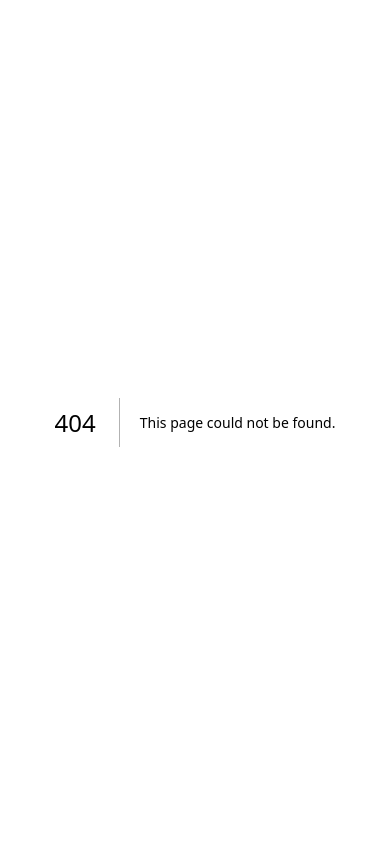
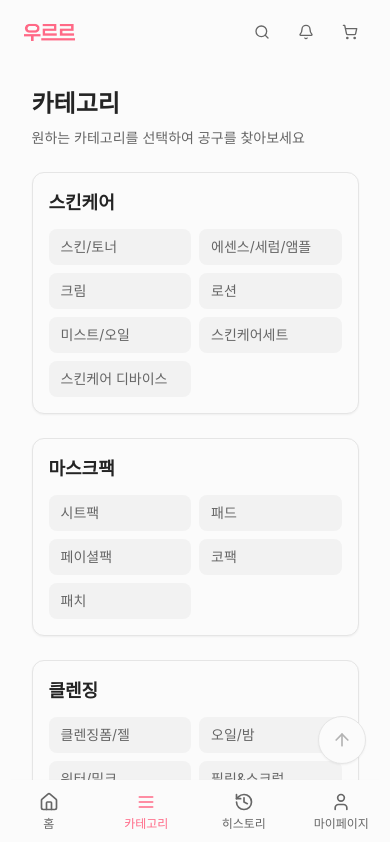
Before and after one commit to bamcodingdan/Ururu-Frontend, a Next.js app: page /category in a window 390 px wide. Before the commit this address had no page. Shown: the top 842 px of the page. Built offline with nearby package versions, Linux system fonts and the light colour scheme.

Commit message:
feat: 모바일 카테고리 페이지 추가

```diff
--- /dev/null
+++ b/src/app/category/layout.tsx
@@ -0,0 +1,26 @@
+import { Metadata } from 'next';
+
+export const metadata: Metadata = {
+  title: '카테고리',
+  description: '우르르에서 원하는 카테고리의 뷰티 상품을 찾아보세요.',
+  keywords: [
+    '카테고리',
+    '스킨케어',
+    '마스크팩',
+    '클렌징',
+    '메이크업',
+    '향수',
+    '헤어케어',
+    '바디케어',
+    '우르르',
+  ],
+  openGraph: {
+    title: '카테고리 | 우르르',
+    description: '우르르에서 원하는 카테고리의 뷰티 상품을 찾아보세요.',
+    type: 'website',
+  },
+};
+
+export default function CategoryLayout({ children }: { children: React.ReactNode }) {
+  return children;
+}
--- /dev/null
+++ b/src/app/category/page.tsx
@@ -0,0 +1,43 @@
+import { MinimalLayout } from '@/components/layout';
+import { categoryItems } from '@/data/categories';
+
+export default function CategoryPage() {
+  return (
+    <MinimalLayout>
+      <div className="container py-6">
+        {/* 헤더 */}
+        <div className="mb-6">
+          <h1 className="text-2xl font-semibold text-text-100">카테고리</h1>
+          <p className="mt-2 text-sm text-text-200">원하는 카테고리를 선택하여 공구를 찾아보세요</p>
+        </div>
+
+        {/* 카테고리 그리드 */}
+        <div className="grid grid-cols-1 gap-6 md:grid-cols-2 lg:grid-cols-3">
+          {categoryItems.map((category) => (
+            <div
+              key={category.title}
+              className="rounded-xl border border-bg-300 bg-bg-100 p-4 shadow-sm"
+            >
+              {/* 메인 카테고리 */}
+              <div className="mb-3">
+                <h2 className="text-lg font-semibold text-text-100">{category.title}</h2>
+              </div>
+
+              {/* 서브 카테고리 */}
+              <div className="grid grid-cols-2 gap-2">
+                {category.subItems.map((subItem) => (
+                  <div
+                    key={subItem.title}
+                    className="rounded-lg bg-bg-200 px-3 py-2 text-sm text-text-200"
+                  >
+                    {subItem.title}
+                  </div>
+                ))}
+              </div>
+            </div>
+          ))}
+        </div>
+      </div>
+    </MinimalLayout>
+  );
+}
--- a/src/components/layout/main-nav.tsx
+++ b/src/components/layout/main-nav.tsx
@@ -39,20 +39,18 @@ export function MainNav() {
                 <ul className="grid w-[600px] gap-3 p-4 md:w-[900px] md:grid-cols-3">
                   {categoryItems?.length > 0 ? (
                     categoryItems.map((item) => (
-                      <li key={item.href} className="space-y-2">
+                      <li key={item.title} className="space-y-2">
                         <div className="font-pretendard px-3 pt-3 text-sm font-medium leading-none text-text-200">
                           {item.title}
                         </div>
                         <div className="space-y-1">
                           {item.subItems.map((subItem) => (
-                            <NavigationMenuLink key={subItem.href} asChild>
-                              <Link
-                                href={subItem.href}
-                                className="font-pretendard block rounded px-3 py-1 text-xs font-normal text-text-200 transition-all hover:bg-bg-200 hover:font-medium hover:text-text-200"
-                              >
-                                {subItem.title}
-                              </Link>
-                            </NavigationMenuLink>
+                            <div
+                              key={subItem.title}
+                              className="font-pretendard block cursor-pointer rounded px-3 py-1 text-xs font-normal text-text-200 transition-all hover:bg-bg-200 hover:font-medium hover:text-text-100"
+                            >
+                              {subItem.title}
+                            </div>
                           ))}
                         </div>
                       </li>
--- /dev/null
+++ b/src/components/ui/index.ts
@@ -0,0 +1,27 @@
+export { Avatar, AvatarImage, AvatarFallback } from './avatar';
+export { Badge, badgeVariants } from './badge';
+export { Button, buttonVariants } from './button';
+export { Calendar, CalendarDayButton } from './calendar';
+export { Card, CardContent, CardDescription, CardFooter, CardHeader, CardTitle } from './card';
+export { Input } from './input';
+export {
+  NavigationMenu,
+  NavigationMenuContent,
+  NavigationMenuItem,
+  NavigationMenuLink,
+  NavigationMenuList,
+  NavigationMenuTrigger,
+  navigationMenuTriggerStyle,
+} from './navigation-menu';
+export { Popover, PopoverContent, PopoverTrigger, PopoverAnchor } from './popover';
+export { SelectableButton, SelectableButtonGroup } from './selectable-button';
+export { Separator } from './separator';
+export {
+  Sheet,
+  SheetContent,
+  SheetDescription,
+  SheetFooter,
+  SheetHeader,
+  SheetTitle,
+  SheetTrigger,
+} from './sheet';
--- a/src/data/categories.ts
+++ b/src/data/categories.ts
@@ -1,106 +1,92 @@
 export interface CategoryItem {
   title: string;
-  href: string;
   subItems: SubCategoryItem[];
 }
 
 export interface SubCategoryItem {
   title: string;
-  href: string;
 }
 
 export const categoryItems: CategoryItem[] = [
   {
     title: '스킨케어',
-    href: '/category/skincare',
     subItems: [
-      { title: '스킨/토너', href: '/category/skincare/skin-toner' },
-      { title: '에센스/세럼/앰플', href: '/category/skincare/essence-serum-ampoule' },
-      { title: '크림', href: '/category/skincare/cream' },
-      { title: '로션', href: '/category/skincare/lotion' },
-      { title: '미스트/오일', href: '/category/skincare/mist-oil' },
-      { title: '스킨케어세트', href: '/category/skincare/skincare-set' },
-      { title: '스킨케어 디바이스', href: '/category/skincare/skincare-device' },
+      { title: '스킨/토너' },
+      { title: '에센스/세럼/앰플' },
+      { title: '크림' },
+      { title: '로션' },
+      { title: '미스트/오일' },
+      { title: '스킨케어세트' },
+      { title: '스킨케어 디바이스' },
     ],
   },
   {
     title: '마스크팩',
-    href: '/category/mask',
     subItems: [
-      { title: '시트팩', href: '/category/mask/sheet-mask' },
-      { title: '패드', href: '/category/mask/pad' },
-      { title: '페이셜팩', href: '/category/mask/facial-pack' },
-      { title: '코팩', href: '/category/mask/nose-pack' },
-      { title: '패치', href: '/category/mask/patch' },
+      { title: '시트팩' },
+      { title: '패드' },
+      { title: '페이셜팩' },
+      { title: '코팩' },
+      { title: '패치' },
     ],
   },
   {
     title: '클렌징',
-    href: '/category/cleansing',
     subItems: [
-      { title: '클렌징폼/젤', href: '/category/cleansing/cleansing-foam-gel' },
-      { title: '오일/밤', href: '/category/cleansing/oil-balm' },
-      { title: '워터/밀크', href: '/category/cleansing/water-milk' },
-      { title: '필링&스크럽', href: '/category/cleansing/peeling-scrub' },
-      { title: '티슈/패드', href: '/category/cleansing/tissue-pad' },
-      { title: '립&아이리무버', href: '/category/cleansing/lip-eye-remover' },
-      { title: '클렌징 디바이스', href: '/category/cleansing/cleansing-device' },
+      { title: '클렌징폼/젤' },
+      { title: '오일/밤' },
+      { title: '워터/밀크' },
+      { title: '필링&스크럽' },
+      { title: '티슈/패드' },
+      { title: '립&아이리무버' },
+      { title: '클렌징 디바이스' },
     ],
   },
   {
     title: '선케어',
-    href: '/category/suncare',
     subItems: [
-      { title: '선크림', href: '/category/suncare/sun-cream' },
-      { title: '선스틱', href: '/category/suncare/sun-stick' },
-      { title: '선쿠션', href: '/category/suncare/sun-cushion' },
-      { title: '선스프레이/선패치', href: '/category/suncare/sun-spray-patch' },
-      { title: '태닝/애프터선', href: '/category/suncare/tanning-after-sun' },
+      { title: '선크림' },
+      { title: '선스틱' },
+      { title: '선쿠션' },
+      { title: '선스프레이/선패치' },
+      { title: '태닝/애프터선' },
     ],
   },
   {
     title: '메이크업',
-    href: '/category/makeup',
-    subItems: [
-      { title: '립메이크업', href: '/category/makeup/lip-makeup' },
-      { title: '베이스메이크업', href: '/category/makeup/base-makeup' },
-      { title: '아이메이크업', href: '/category/makeup/eye-makeup' },
-    ],
+    subItems: [{ title: '립메이크업' }, { title: '베이스메이크업' }, { title: '아이메이크업' }],
   },
   {
     title: '향수',
-    href: '/category/perfume',
     subItems: [
-      { title: '액체향수', href: '/category/perfume/liquid-perfume' },
-      { title: '고체향수', href: '/category/perfume/solid-perfume' },
-      { title: '바디퍼퓸', href: '/category/perfume/body-perfume' },
-      { title: '헤어퍼퓸', href: '/category/perfume/hair-perfume' },
+      { title: '액체향수' },
+      { title: '고체향수' },
+      { title: '바디퍼퓸' },
+      { title: '헤어퍼퓸' },
     ],
   },
   {
     title: '헤어케어',
-    href: '/category/haircare',
     subItems: [
-      { title: '샴푸/린스', href: '/category/haircare/shampoo-rinse' },
-      { title: '트리트먼트/팩', href: '/category/haircare/treatment-pack' },
-      { title: '두피앰플/토닉', href: '/category/haircare/scalp-ampoule-tonic' },
-      { title: '헤어에센스', href: '/category/haircare/hair-essence' },
-      { title: '염색약/펌', href: '/category/haircare/dye-perm' },
-      { title: '헤어기기/브러시', href: '/category/haircare/hair-device-brush' },
-      { title: '스타일링', href: '/category/haircare/styling' },
+      { title: '샴푸/린스' },
+      { title: '트리트먼트/팩' },
+      { title: '두피앰플/토닉' },
+      { title: '헤어에센스' },
+      { title: '염색약/펌' },
+      { title: '헤어기기/브러시' },
+      { title: '스타일링' },
     ],
   },
   {
     title: '바디케어',
-    href: '/category/bodycare',
     subItems: [
-      { title: '샤워/입욕', href: '/category/bodycare/shower-bath' },
-      { title: '로션/오일/미스트', href: '/category/bodycare/lotion-oil-mist' },
-      { title: '핸드케어', href: '/category/bodycare/hand-care' },
-      { title: '풋케어', href: '/category/bodycare/foot-care' },
-      { title: '제모/왁싱', href: '/category/bodycare/hair-removal-waxing' },
-      { title: '데오드란트', href: '/category/bodycare/deodorant' },
-      { title: '베이비', href: '/category/bodycare/baby' },
+      { title: '샤워/입욕' },
+      { title: '로션/오일/미스트' },
+      { title: '핸드케어' },
+      { title: '풋케어' },
+      { title: '제모/왁싱' },
+      { title: '데오드란트' },
+      { title: '베이비' },
     ],
   },
 ];
```
